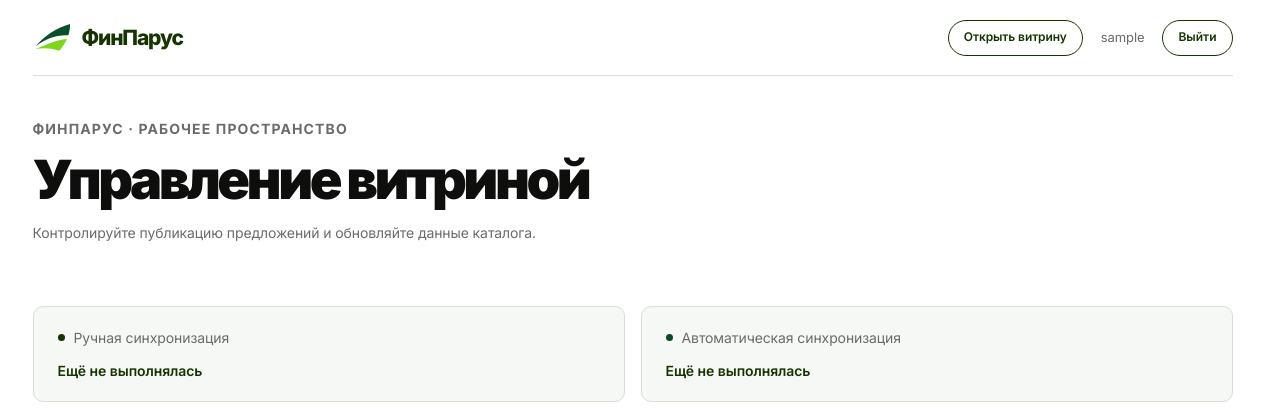
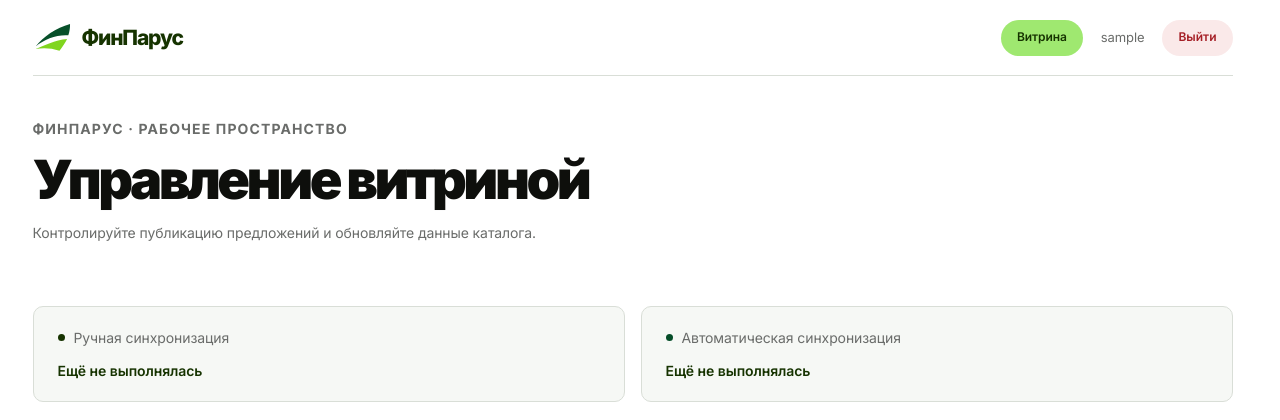
Before and after one commit to ivanlbdv/showcase, a Django app: page /lk/ in a window 1280 px wide. Shown: the top 420 px of the page. Run offline with Django 5.2, Linux system fonts and the light colour scheme; the visitor is signed in with stand-in values (Sample User, id 1); data that the repository does not hold is empty.

Commit message:
version 45

```diff
--- a/project/showcase/templates/dashboard/base.html
+++ b/project/showcase/templates/dashboard/base.html
@@ -21,12 +21,12 @@
     <header class="topbar">
       {% include "showcase/includes/brand.html" %}
       <nav class="topbar__nav" aria-label="">
-        <a class="btn btn--ghost btn--sm" href="{% url 'showcase:product_showcase' %}">Открыть витрину</a>
+        <a class="btn btn--primary btn--sm" href="{% url 'showcase:product_showcase' %}">Витрина</a>
         {% if user.is_authenticated %}
           <span class="topbar__user">{{ user.username }}</span>
           <form method="post" action="{% url 'showcase:dashboard_logout' %}">
             {% csrf_token %}
-            <button class="btn btn--ghost btn--sm" type="submit">Выйти</button>
+            <button class="btn btn--danger btn--sm" type="submit">Выйти</button>
           </form>
         {% endif %}
       </nav>
```
